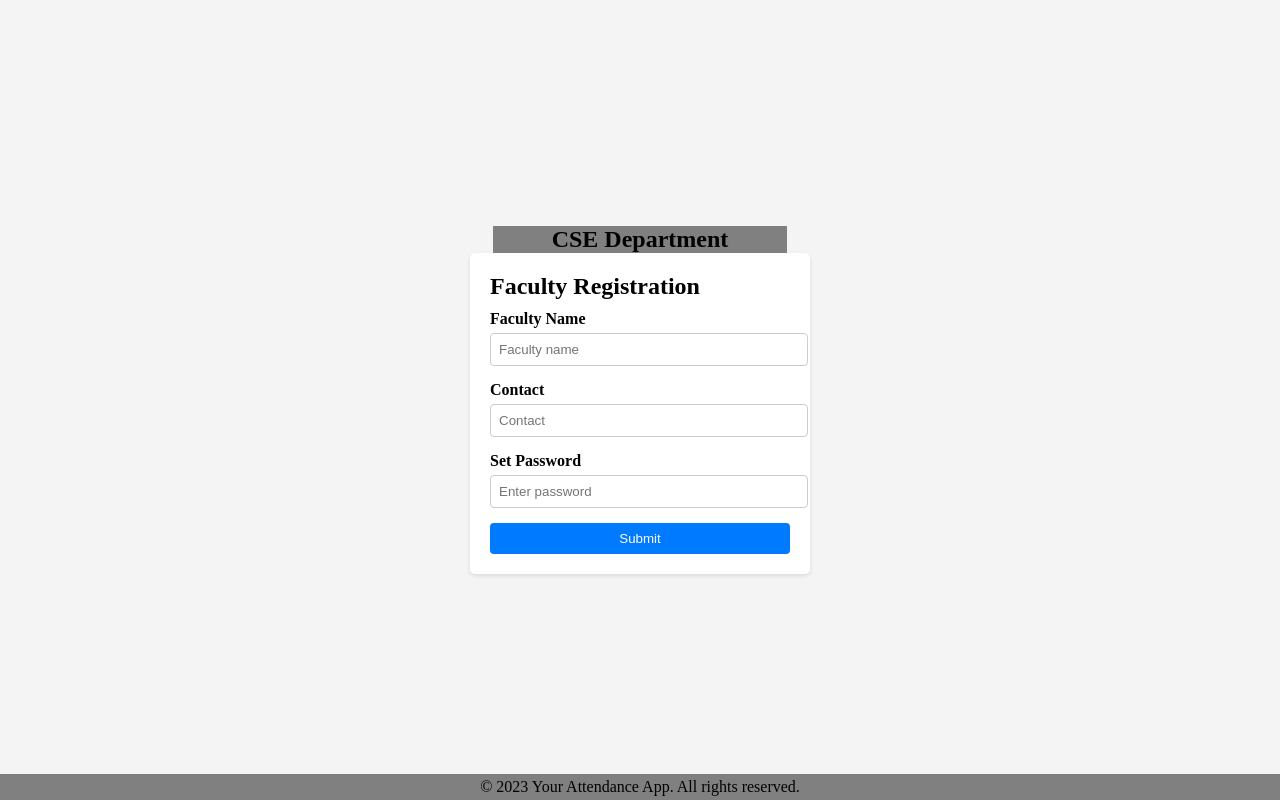
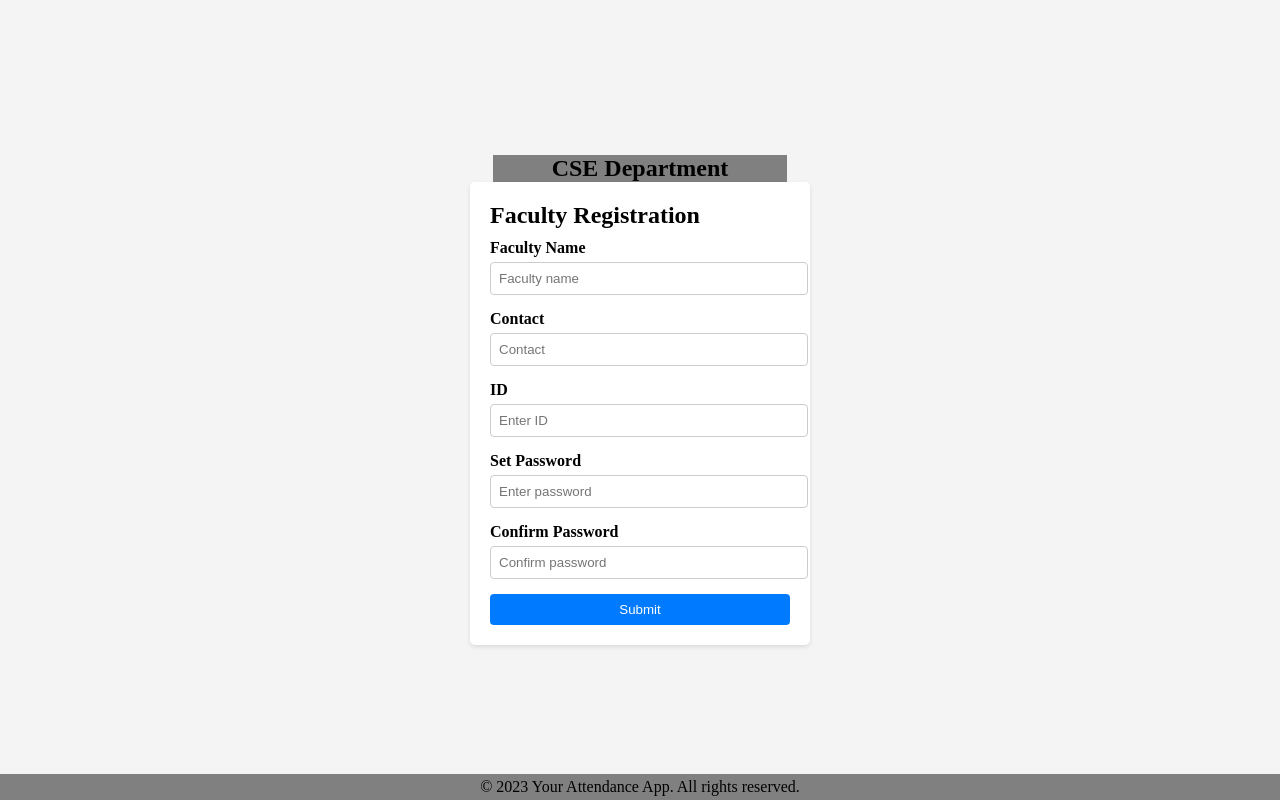
Before and after one commit to Manavmodi4703/Attenddence, a React (Create React App) app: page /faculty in a window 1280 px wide. Built offline with nearby package versions, Linux system fonts and the light colour scheme.

Commit message:
Change in home page

```diff
--- a/src/component/faculty/index.jsx
+++ b/src/component/faculty/index.jsx
@@ -8,14 +8,20 @@ const Faculty = () => {
   const navigate = useNavigate();
   const [name, setName] = useState("");
   const [contact, setContact] = useState("");
+  const [id, setId] = useState("")
   const [password, setPassword] = useState("");
-  const [role,setRole] = useState("Faculty")
+  const [confirmPassword,setConfirmPassword] = useState("")
+  const [role,setRole] = useState("Faculty");
+
 
   const handleSubmit = (e) => {
     e.preventDefault();
     e.target.value = "Loading";
     e.target.succeed = "true";
 
+    if(password !== confirmPassword){
+      alert("Passwords don't match")
+    }
     axios
       .post("https://server-api1-li2k.onrender.com/api/user/add", {
         name,
@@ -36,7 +42,9 @@ const Faculty = () => {
         e.target.succeed = "false";
         setName("");
         setContact("");
+        setId("");
         setPassword("");
+        setConfirmPassword("");
         setRole("")
       });
   };
@@ -71,6 +79,16 @@ const Faculty = () => {
               placeholder="Contact"
             />
           </div>
+          <div className="form-group">
+            <label htmlFor="ID">ID</label>
+            <input
+              type="text"
+              id="ID"
+              required
+              placeholder="Enter ID"
+              onChange={(e) => setId(e.target.value)}
+            />
+          </div>
 
           <div className="form-group">
             <label htmlFor="password">Set Password</label>
@@ -80,6 +98,16 @@ const Faculty = () => {
               onChange={(e) => setPassword(e.target.value)}
               required
               placeholder="Enter password"
+            />
+          </div>
+          <div className="form-group">
+            <label htmlFor="confirmPassword">Confirm Password</label>
+            <input
+              type="password"
+              id="confirmPassword"
+              required
+              placeholder="Confirm password"
+              onChange={(e) => setConfirmPassword(e.target.value)}
             />
           </div>
 
--- a/src/component/home/index.jsx
+++ b/src/component/home/index.jsx
@@ -2,6 +2,7 @@ import React, { useState } from "react";
 import { Link, useNavigate } from "react-router-dom";
 import axios from "axios";
 import { StyledFormWrapper } from "./style";
+import Faculty from "../faculty";
 
 const Home = () => {
   const [contact, setContact] = useState("");
@@ -21,16 +22,16 @@ const Home = () => {
       .then((res) => {
         console.log("Details", res.data);
         alert("Logged IN successfully");
-        if (res.data.role === "Faculty") {
-          navigate("/batch");
+        if (res.data.role.toLowerCase() === "student") {
+          navigate("/student-login");
         }
-        else{
-          navigate('/student-login')
+        else if(res.data.role.toLowerCase() === "faculty"){
+          navigate('/batch')
         }
       })
       .catch((err) => {
         console.log("Error while logging ", err);
-        alert("An error occured!Wrong Credentials");
+        alert("An error occured! Wrong Credentials");
       })
       .finally(() => {
         e.target.value = "Success";
@@ -69,18 +70,6 @@ const Home = () => {
           className="input-field"
         />
         <br />
-        <select
-          id="role"
-          value={role}
-          onChange={(e) => setRole(e.target.value)}
-          className="input-field"
-        >
-          <option value="" disabled>
-            ...Select Your Role...
-          </option>
-          <option value="Faculty">Faculty</option>
-          <option value="Student">Student</option>
-        </select>
         <button type="submit" className="submit-button">
           Login
         </button>
--- a/src/component/student/index.jsx
+++ b/src/component/student/index.jsx
@@ -65,14 +65,14 @@ const Student = () => {
       <div className="registration-form">
         <h1>Student Registration</h1>
         <form>
-          {/* <div className="form-group">
+          <div className="form-group">
             <label htmlFor="studentName">Student Name</label>
             <input
               type="text"
               id="studentName"
               required
               placeholder="Enter student name"
-             // pattern="[A-Za-z A-Za-z]+"
+             pattern="[A-Za-z A-Za-z]+"
               onChange={(e) => setName(e.target.value)}
             />
           </div>
@@ -83,7 +83,7 @@ const Student = () => {
               id="collegeID"
               required
               placeholder="Enter college ID"
-              //pattern="[A-Z]{1}[0-9]{6}"
+              pattern="[A-Z]{1}[0-9]{6}"
               onChange={(e) => setId(e.target.value)}
             />
           </div>
@@ -94,23 +94,21 @@ const Student = () => {
               id="rollNo"
               required
               placeholder="Enter roll number"
-             // pattern="[0-9]{2}[A-Z]{5}[0-9]{3}"
+             pattern="[0-9]{2}[A-Z]{5}[0-9]{3}"
               onChange={(e) =>setRollNo(e.target.value)}
             />
           </div>
        <div className='form-group'>
-        <label htmlFor="semester">Semester</label>
+        <label htmlFor="semester">Year</label>
         <input
         type="text"
-        id="semester"
+        id="year"
         required
-        placeholder='1st/2nd/3rd'
-        pattern='[0-8]{1}[a-z]{2}'
+        placeholder='1st/2nd/3rd/4th'
         onChange={(e) => setSemester(e.target.value)}
-
         />
 
-       </div> */}
+       </div>
           <div className="form-group">
             <label htmlFor="contact">Contact</label>
             <input
```
Also changed, not shown: src/component/markPage/index.jsx (+0 -52 lines).
